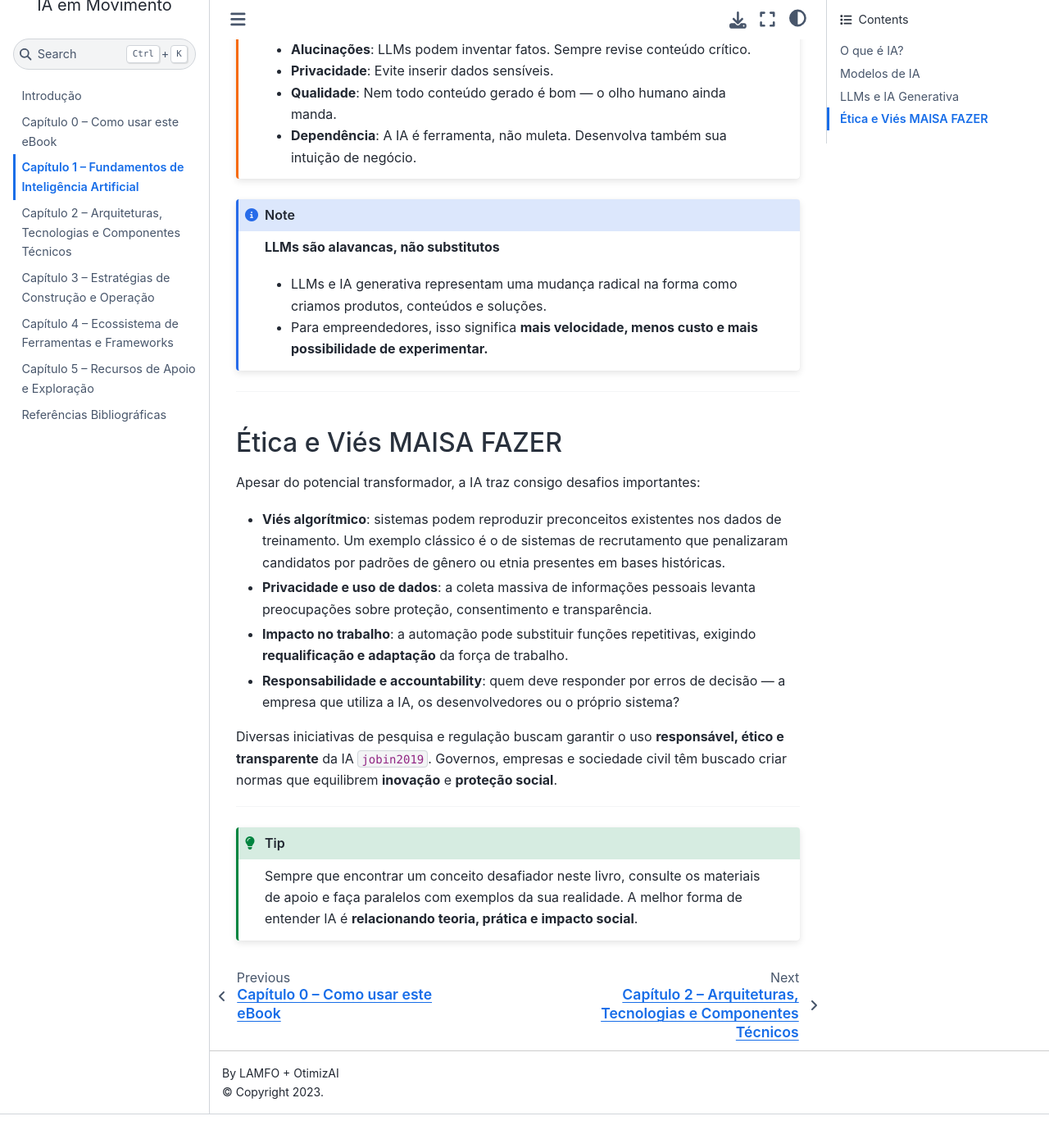
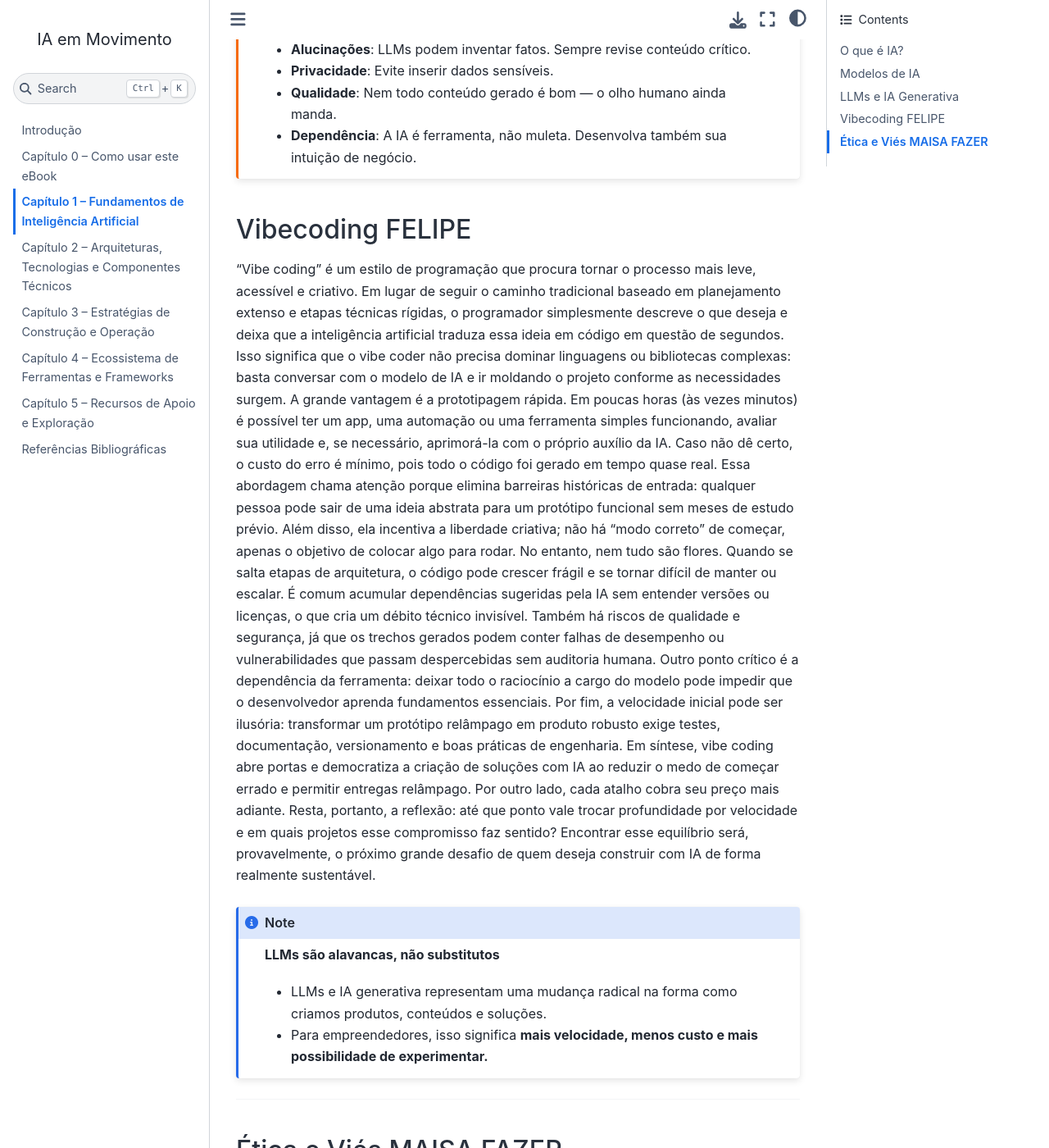
Before and after one commit to unb-lamfo-negocios-ai/LivroIAemMovimento, a Jupyter Book: the page built from capitulos/cap1.md, in a window 1280 px wide and 1400 px high, scrolled down 8935 px. Shown: the whole window at 82% size. Built offline with Jupyter Book 1.0.4 settings and Sphinx 7.4.7 and the Sphinx Book theme 1.1.4, drawn with Linux system fonts in a browser that asks for light colours; pages that are not in the unit, such as notebooks, are missing from menus; cross-references to code outside the pages are shown as plain code; before the commit the page ends 10294 px from its top, so only the background shows below that.

Commit message:
Inclusao_vibecoding.md

```diff
--- a/capitulos/cap1.md
+++ b/capitulos/cap1.md
@@ -177,6 +177,12 @@ Aqui estão formas reais de usar LLMs e IA generativa **na criação de um negó
 - **Dependência**: A IA é ferramenta, não muleta. Desenvolva também sua intuição de negócio.
 :::
 
+## Vibecoding FELIPE
+
+“Vibe coding” é um estilo de programação que procura tornar o processo mais leve, acessível e criativo. Em lugar de seguir o caminho tradicional baseado em planejamento extenso e etapas técnicas rígidas, o programador simplesmente descreve o que deseja e deixa que a inteligência artificial traduza essa ideia em código em questão de segundos. Isso significa que o vibe coder não precisa dominar linguagens ou bibliotecas complexas: basta conversar com o modelo de IA e ir moldando o projeto conforme as necessidades surgem. A grande vantagem é a prototipagem rápida. Em poucas horas (às vezes minutos) é possível ter um app, uma automação ou uma ferramenta simples funcionando, avaliar sua utilidade e, se necessário, aprimorá-la com o próprio auxílio da IA. Caso não dê certo, o custo do erro é mínimo, pois todo o código foi gerado em tempo quase real.
+Essa abordagem chama atenção porque elimina barreiras históricas de entrada: qualquer pessoa pode sair de uma ideia abstrata para um protótipo funcional sem meses de estudo prévio. Além disso, ela incentiva a liberdade criativa; não há “modo correto” de começar, apenas o objetivo de colocar algo para rodar. No entanto, nem tudo são flores. Quando se salta etapas de arquitetura, o código pode crescer frágil e se tornar difícil de manter ou escalar. É comum acumular dependências sugeridas pela IA sem entender versões ou licenças, o que cria um débito técnico invisível. Também há riscos de qualidade e segurança, já que os trechos gerados podem conter falhas de desempenho ou vulnerabilidades que passam despercebidas sem auditoria humana. Outro ponto crítico é a dependência da ferramenta: deixar todo o raciocínio a cargo do modelo pode impedir que o desenvolvedor aprenda fundamentos essenciais. Por fim, a velocidade inicial pode ser ilusória: transformar um protótipo relâmpago em produto robusto exige testes, documentação, versionamento e boas práticas de engenharia.
+Em síntese, vibe coding abre portas e democratiza a criação de soluções com IA ao reduzir o medo de começar errado e permitir entregas relâmpago. Por outro lado, cada atalho cobra seu preço mais adiante. Resta, portanto, a reflexão: até que ponto vale trocar profundidade por velocidade e em quais projetos esse compromisso faz sentido? Encontrar esse equilíbrio será, provavelmente, o próximo grande desafio de quem deseja construir com IA de forma realmente sustentável.
+
 :::{note} **LLMs são alavancas, não substitutos**
 
 - LLMs e IA generativa representam uma mudança radical na forma como criamos produtos, conteúdos e soluções.
```
